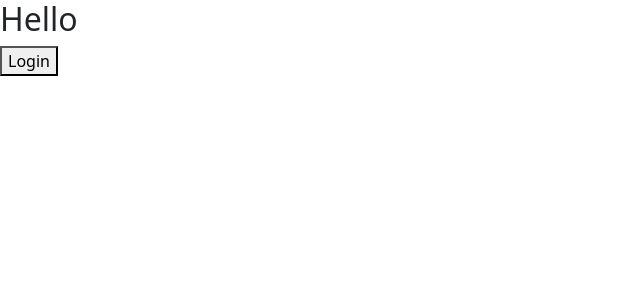
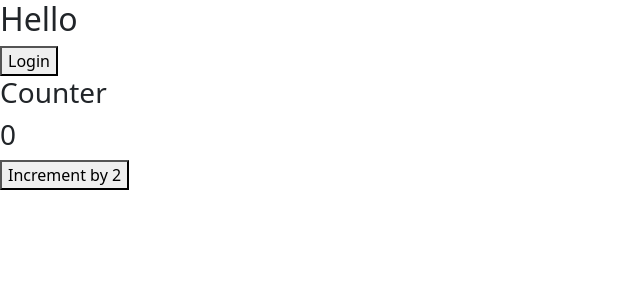
Before and after one commit to pravali414/ReactJs_cls, a React (Create React App) app: page / in a window 1280 px wide. Shown: the top 300 px of the page, without its empty margins (0-640 px from the left). Built offline with nearby package versions, Linux system fonts and the light colour scheme.

Commit message:
prop key and child-parent communication

```diff
--- a/src/App.js
+++ b/src/App.js
@@ -16,11 +16,15 @@ import Profilecard from "./components/bootstrap/card";
 import BootstrapLayout from "./components/bootstrap/firstcomponent";
 import Mapmethod from "./components/bootstrap/mapmethod";
 import Parentcomponent from "./components/props/parent";
+import Counter from "./components/counter/counter";
+import ChildButton from "./components/counter/childButton";
 
 function App() {
   return (
     <div>
       <Parentcomponent/>
+      <Counter/>
+
 
 
 
--- a/src/components/bootstrap/mapmethod.js
+++ b/src/components/bootstrap/mapmethod.js
@@ -7,11 +7,13 @@ const Mapmethod=()=>{
             {
                 name:"pravallika",
                 color:"red",
+                id:1,
                 designation:"java developer",
                 salary:"1Lpa"
             },{
                 name:"mallika",
                 color:"yellow",
+                id:2,
                 designation:"Doctor",
                 salary:"80k"
 
@@ -19,6 +21,7 @@ const Mapmethod=()=>{
             {
                 name:"divya",
                 color:"green",
+                id:3,
                 designation:"Teacher",
                 salary:"50k"
 
@@ -30,7 +33,7 @@ const Mapmethod=()=>{
         ]
         return(
             <>
-            {members.map((details)=><Profilecard profilecard profile={details}/>)}
+            {members.map((details)=><Profilecard profilecard profile={details} key={details.id}/>)}
             </>
 
 
--- /dev/null
+++ b/src/components/counter/childButton.js
@@ -0,0 +1,24 @@
+
+
+
+//class ChildButton extends Component{
+//render(){
+//return(
+//<button></button>
+//)
+//}
+//}
+
+import React from "react";
+
+const ChildButton = ({ handleIncrementMethod }) => {
+  const incrementValue = 2;
+
+  return (
+    <button onClick={() => handleIncrementMethod(incrementValue)}>
+      Increment by {incrementValue}
+    </button>
+  );
+};
+
+export default ChildButton;
--- /dev/null
+++ b/src/components/counter/counter.js
@@ -0,0 +1,29 @@
+import React, { Component } from "react";
+import ChildButton from "./childButton";
+
+class Counter extends Component {
+  constructor() {
+    super();
+    this.state = {
+      count: 0,
+    };
+  }
+
+  handleIncrement = (data) => {
+    this.setState({
+      count: this.state.count + data,
+    });
+  };
+
+  render() {
+    return (
+      <>
+        <h3>Counter</h3>
+        <h3>{this.state.count}</h3>
+        <ChildButton handleIncrementMethod={this.handleIncrement} />
+      </>
+    );
+  }
+}
+
+export default Counter;
```
